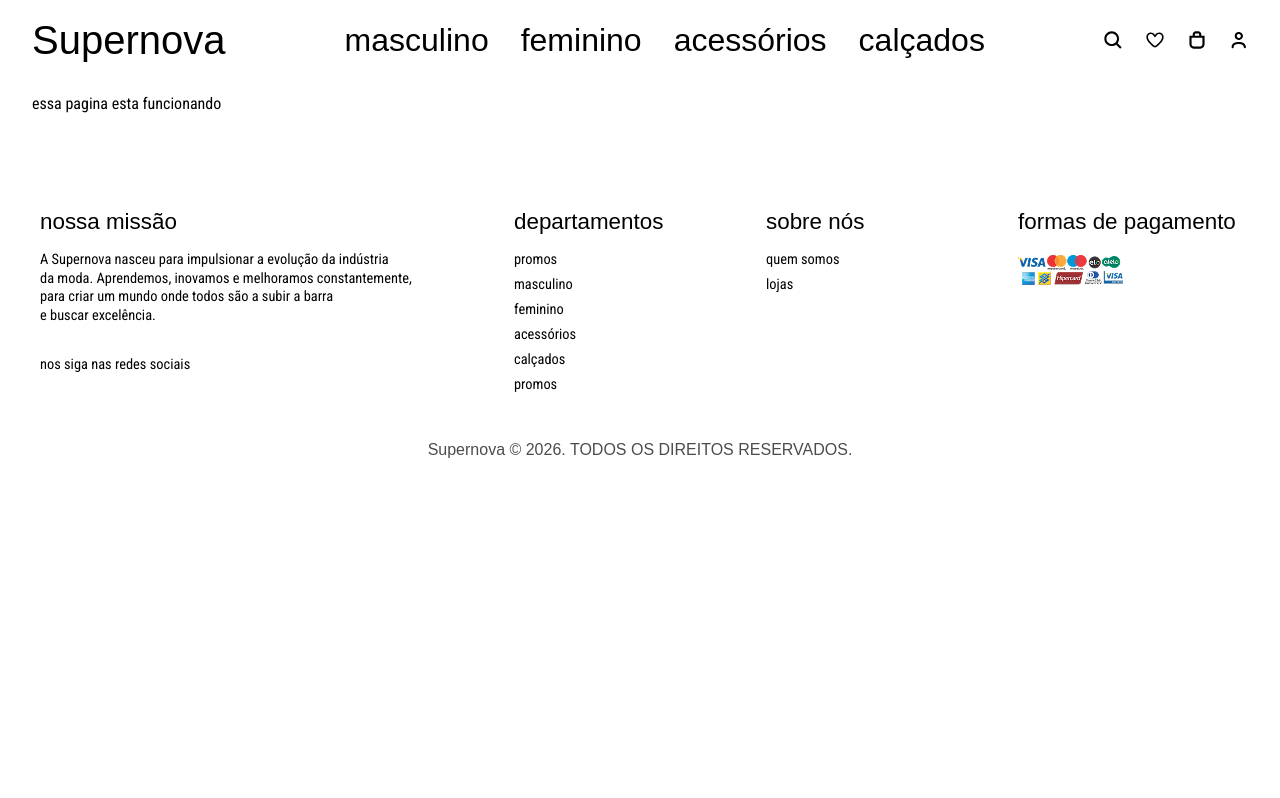
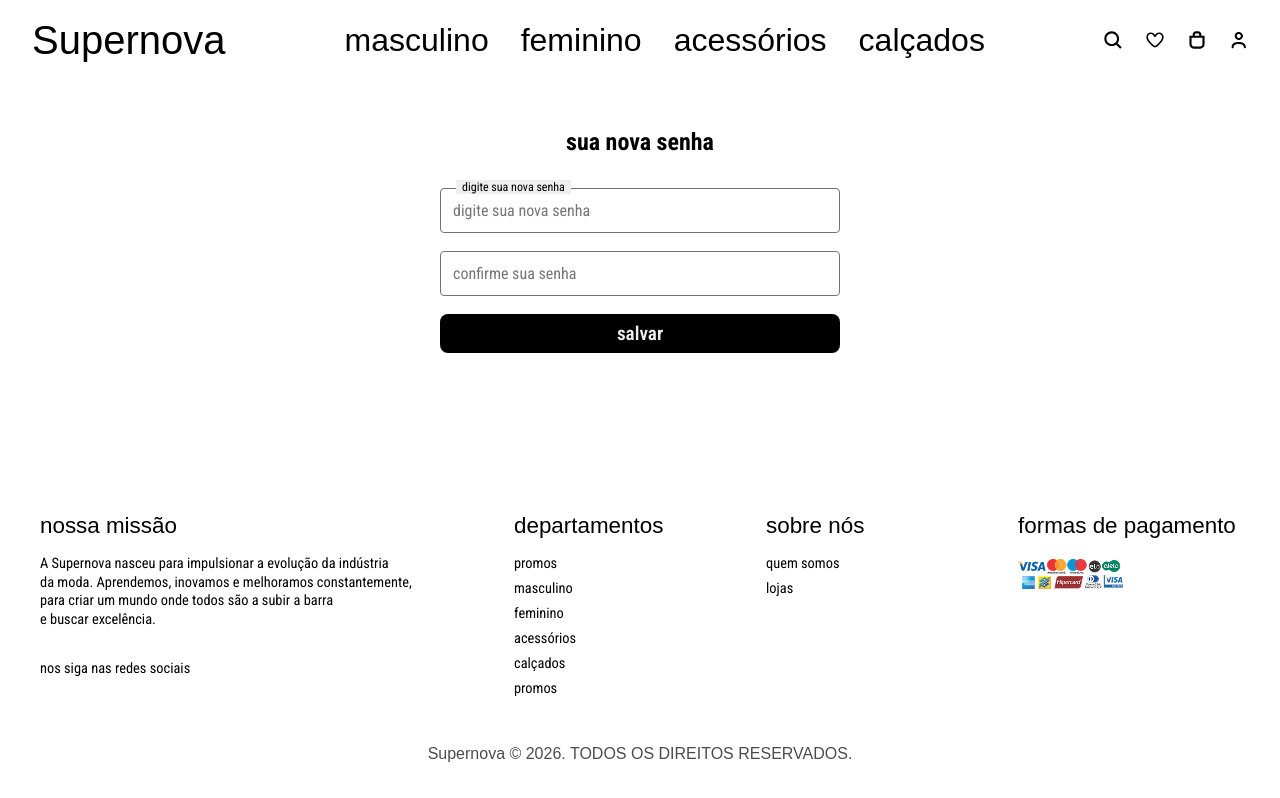
Before and after one commit to LuscasV/supernova-web, a React (Vite) app: page /reset-password in a window 1280 px wide. Built offline with nearby package versions, Linux system fonts and the light colour scheme; a web font is replaced by a local one.

Commit message:
feat: reset password page

```diff
--- a/src/pages/ResetPassword/index.jsx
+++ b/src/pages/ResetPassword/index.jsx
@@ -1,11 +1,80 @@
 import * as S from "./styles"
+import InputField from "../../components/InputField"
+import { useState } from "react"
+import Button from "../../components/Button"
 
 const ResetPassword = () => {
 
+    const [formData, setFormData] = useState({
+        password: "",
+        confirmPassword: ""
+    })
+
+    const [errors, setErrors] = useState({
+        password: false,
+        confirmPassword: false,
+        passwordMatch: false
+    })
+
+    const handleChange = (field, value) => {
+        setFormData(prev => ({
+            ...prev,
+            [field]: value
+        }))
+
+        setErrors(prev => ({
+            ...prev,
+            [field]: false,
+            passwordMatch: false
+        }))
+    }
+
+    const handleBlur = (field) => {
+        setErrors(prev => ({
+            ...prev,
+            [field]: !formData[field].trim()
+        }))
+
+         if (field === "confirmPassword") {
+        setErrors(prev => ({
+            ...prev,
+            passwordMatch:
+                formData.confirmPassword !== formData.password
+        }))
+    }
+    }
+
     return (
         <S.ResetPage>
-        <h1>teste</h1>
-        <p>essa pagina esta funcionando</p>
+        <S.Title>sua nova senha</S.Title>
+        <S.LoginForm action="">
+            <InputField
+                        field="password"
+                        label="digite sua nova senha"
+                        type="password"
+                        placeholder="digite sua nova senha"
+                        formData={formData}
+                        errors={errors}
+                        handleChange={handleChange}
+                        handleBlur={handleBlur}
+                        />
+
+            <InputField
+                        field="confirmPassword"
+                        type="password"
+                        placeholder="confirme sua senha"
+                        formData={formData}
+                        errors={errors}
+                        handleChange={handleChange}
+                        handleBlur={handleBlur}
+                        />
+            {errors.passwordMatch && (
+                <span className="match-error">*as senhas não coincidem!</span>
+            )}
+
+            <Button type="button" size="md">salvar</Button>
+
+        </S.LoginForm>
         </S.ResetPage>
     )
 }
--- a/src/pages/ResetPassword/styles.js
+++ b/src/pages/ResetPassword/styles.js
@@ -1,13 +1,57 @@
 import styled from "styled-components";
+import { colors } from "../../styles"
 
 export const ResetPage = styled.div`
-        max-width: 1280px;
-        margin-left: auto;
-        margin-right: auto;
-        padding: 0 2rem;
 
-        h1 {
-            color: black;
-            font-size: 5rem;
-        }
+        display: flex;
+        flex-direction: column;
+        align-items: center;
+
+        padding: 8rem 2rem 4rem;
 `
+
+export const Title = styled.h1`
+    font-size: 1.5rem;
+    color: ${colors.black};
+`
+
+export const LoginForm = styled.form`
+    width: 100%;
+    max-width: 400px;
+
+    display: flex;
+    flex-direction: column;
+    margin: 2rem auto 0;
+
+    input {
+        width: 100%;
+        border: 1px solid ${colors.gray};
+        border-radius: 4px;
+        padding: 12px;
+        font-size: 1rem;
+    }
+
+    input.error {
+        border: 1px solid ${colors.red}
+    }
+
+    p {
+        text-align: center;
+        margin: 1.3rem 0 1.3rem 0;
+        font-size: 16px;
+    }
+
+    .error-message {
+        color: ${colors.red};
+        font-size: 12px;
+        text-align: start;
+    }
+
+    .match-error {
+        display: block;
+        color: ${colors.red};
+        font-size: 12px;
+        margin: 0 0 12px;
+        text-align: start;
+    }
+`
```
